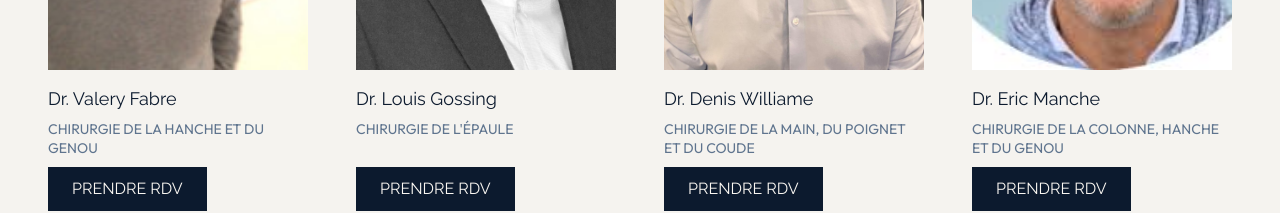
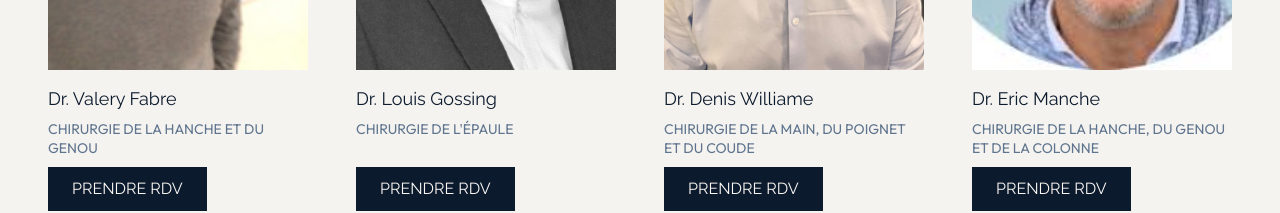
Before and after one commit to Dimagin-Studio/orthopole, a React (Vite) app: page /equipes in a window 1280 px wide. Shown: the part 1280-1493 px from the top of the page. Built offline with nearby package versions, Linux system fonts and the light colour scheme.

Commit message:
Réorganisation des spécialités du Dr. Eric Manche (hanche/genou puis colonne)

```diff
--- a/src/components/Equipes/Chirurgie.tsx
+++ b/src/components/Equipes/Chirurgie.tsx
@@ -97,16 +97,15 @@ export default function Chirurgie() {
     {
       id: "dr-eric-manche",
       name: "Dr. Eric Manche",
-      specialty: "CHIRURGIE DE LA COLONNE, HANCHE ET DU GENOU",
+      specialty: "CHIRURGIE DE LA HANCHE, DU GENOU ET DE LA COLONNE",
       availability: "Disponible dès 13h",
       imageSrc: "/images/photos-chirurgien/eric-manche.jpeg",
       sections: [
         {
           title: "Domaines d'intervention",
           items: [
+            "Chirurgie de la hanche et du genou",
             "Chirurgie de la colonne",
-            "Chirurgie de la hanche",
-            "Chirurgie du genou",
             "Chirurgie traumatologique",
           ],
         },
```
